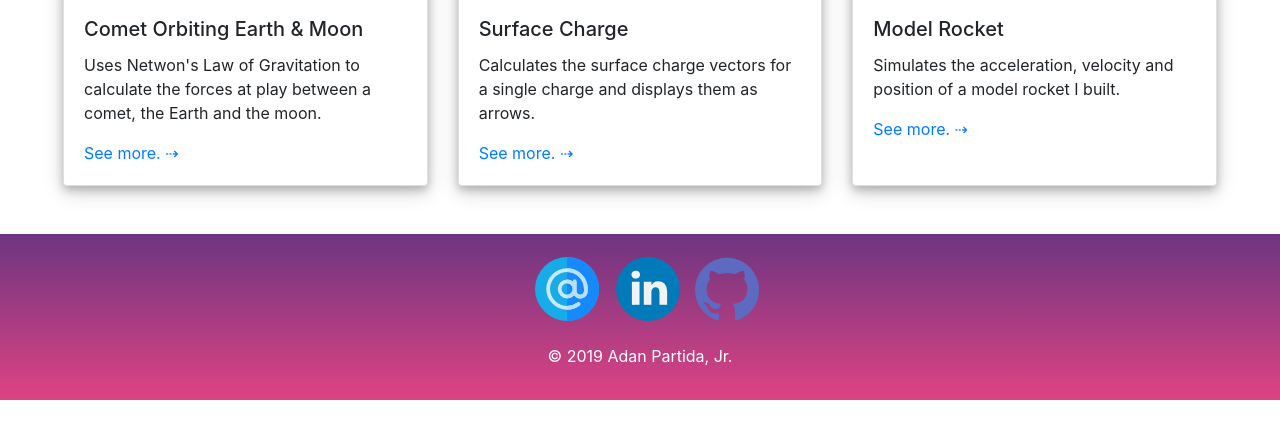
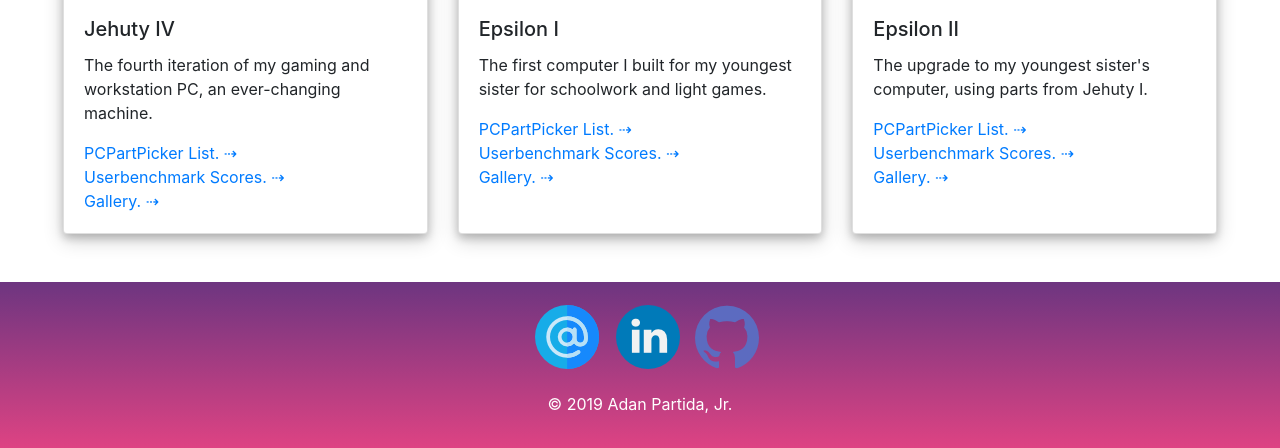
Before and after one commit to adanpartidajr/Personal-Site-2019, a plain HTML site: page computer.html in a window 1280 px wide. Shown: the part 415-863 px from the top of the page. Before the commit the page ends 815 px from the top, so only its background shows below. Drawn offline with nearby package versions, Linux system fonts and the light colour scheme.

Commit message:
update computer.html
-added blank links to pcpartpicker
-added blank links to userbenchmark
-added blank links to gallery
-named PC builds
(Jehuty IV has pcp and usrbnch have links)

```diff
--- a/computer.html
+++ b/computer.html
@@ -64,25 +64,37 @@
             <div class="card cards">
                 <img src="images/product-placeholder.JPG" class="card-img-top" alt="...">
                 <div class="card-body" id="card-body">
-                    <h5 class="card-title">Comet Orbiting Earth & Moon</h5>
-                    <p class="card-text">Uses Netwon's Law of Gravitation to calculate the forces at play between a comet, the Earth and the moon.</p>
-                    <a href="#">See more. ⇢</a>
+                    <h5 class="card-title">Jehuty IV</h5>
+                    <p class="card-text">The fourth iteration of my gaming and workstation PC, an ever-changing machine.</p>
+                    <a href="https://pcpartpicker.com/b/4R9J7P">PCPartPicker List. ⇢</a>
+                    <br>
+                    <a href="https://www.userbenchmark.com/UserRun/15160094">Userbenchmark Scores. ⇢</a>
+                    <br>
+                    <a href="#">Gallery. ⇢</a>
                 </div>
             </div>
             <div class="card cards">
                 <img src="images/product-placeholder.JPG" class="card-img-top" alt="...">
                 <div class="card-body" id="card-body">
-                    <h5 class="card-title">Surface Charge</h5>
-                    <p class="card-text">Calculates the surface charge vectors for a single charge and displays them as arrows.</p>
-                    <a href="#">See more. ⇢</a>
+                    <h5 class="card-title">Epsilon I</h5>
+                    <p class="card-text">The first computer I built for my youngest sister for schoolwork and light games.</p>
+                    <a href="#">PCPartPicker List. ⇢</a>
+                    <br>
+                    <a href="#">Userbenchmark Scores. ⇢</a>
+                    <br>
+                    <a href="#">Gallery. ⇢</a>
                 </div>
             </div>
             <div class="card cards">
                 <img src="images/product-placeholder.JPG" class="card-img-top" alt="...">
                 <div class="card-body" id="card-body">
-                    <h5 class="card-title">Model Rocket</h5>
-                    <p class="card-text">Simulates the acceleration, velocity and position of a model rocket I built.</p>
-                    <a href="#">See more. ⇢</a>
+                    <h5 class="card-title">Epsilon II</h5>
+                    <p class="card-text">The upgrade to my youngest sister's computer, using parts from Jehuty I.</p>
+                    <a href="#">PCPartPicker List. ⇢</a>
+                    <br>
+                    <a href="#">Userbenchmark Scores. ⇢</a>
+                    <br>
+                    <a href="#">Gallery. ⇢</a>
                 </div>
             </div>
         </div>
```
